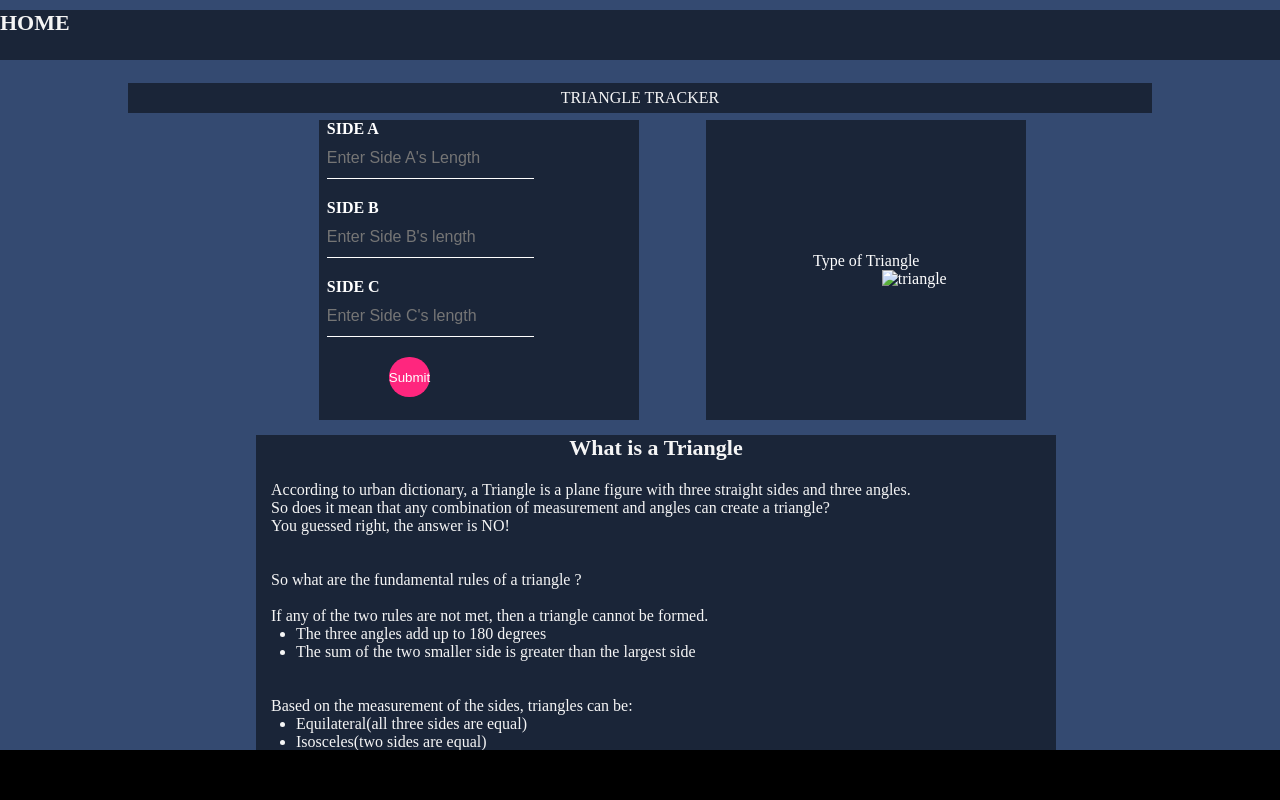
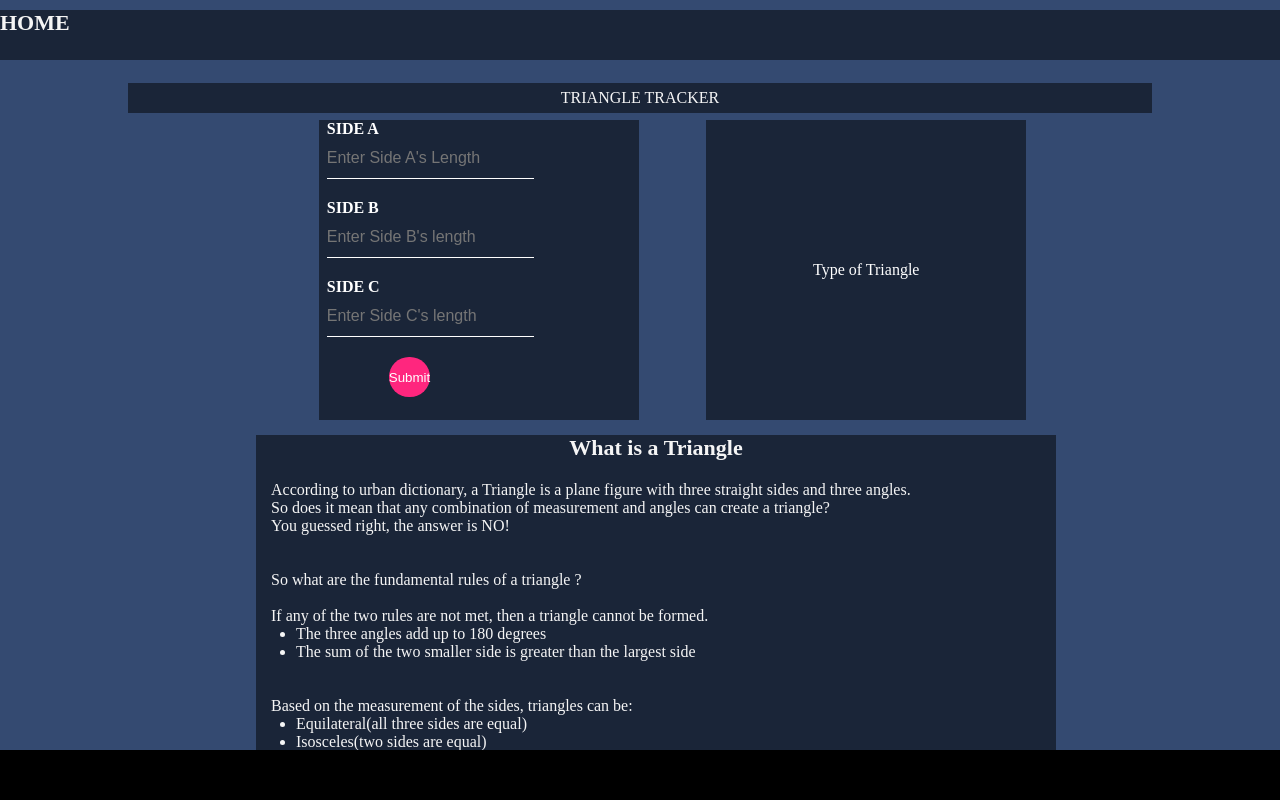
Before and after one commit to naisenyamungai/triangletracker, a plain HTML site: page index.html in a window 1280 px wide. Drawn offline with Linux system fonts and the light colour scheme; a web font is replaced by a local one.

Commit message:
updated html

```diff
--- a/index.html
+++ b/index.html
@@ -32,9 +32,6 @@
             </div>
 
             <div id="display" style="text-align:center;"><p>Type of Triangle</p>
-                <div>
-                    <img id="image" src="" alt="triangle" width="100px" height="100px">
-                </div>
             </div>
 
             <!-- .class is used on different section to make it easy when styling -->
```
